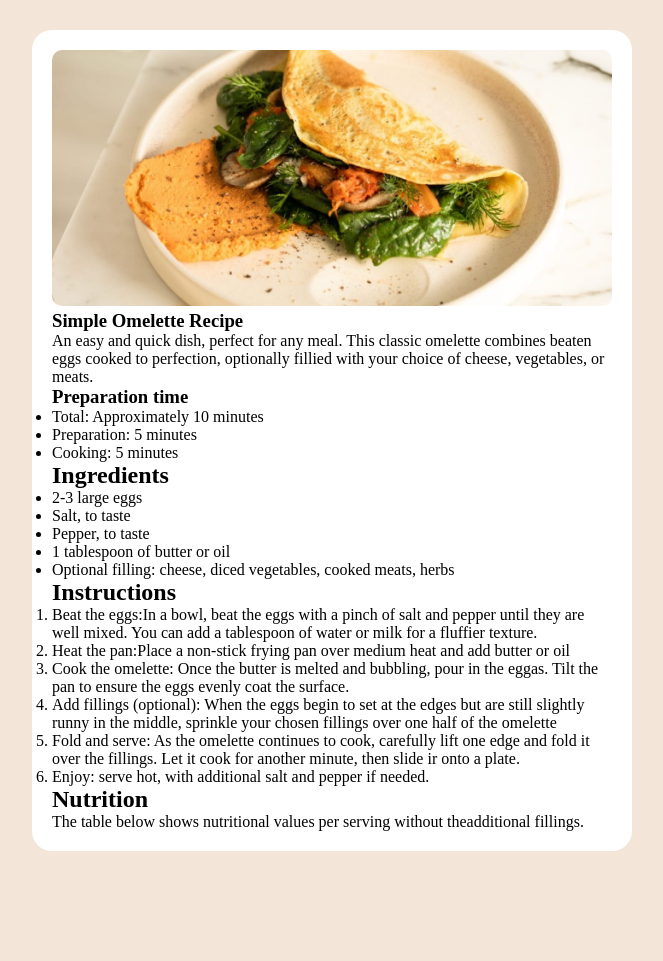
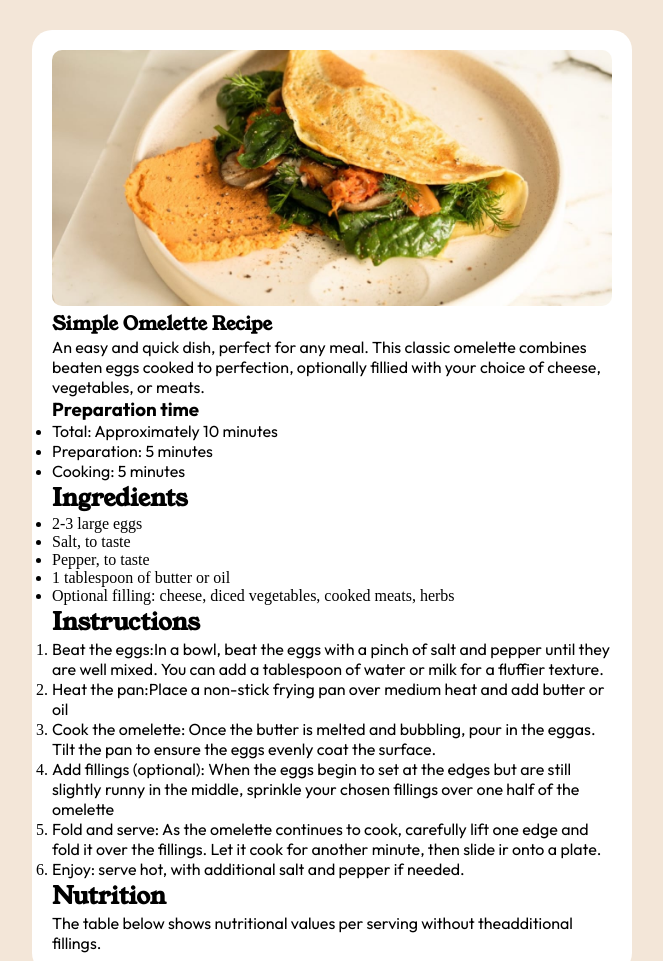
Before and after one commit to VicDevJS/Recipe-page-main, a plain HTML site: page index.html in a window 1280 px wide. Shown: the top 961 px of the page, without its empty margins (308-971 px from the left). Before the commit the page ends 881 px from the top, so only its background shows below. Drawn offline with Linux system fonts and the light colour scheme.

Commit message:
adjustes

```diff
--- a/css/style.css
+++ b/css/style.css
@@ -6,3 +6,11 @@
     width: 100%;
     border-radius: 10px;
 }
+
+h1, h2{
+    font-family: "young serif";
+}
+
+h3, p, span{
+    font-family: "outfit";
+}
```
